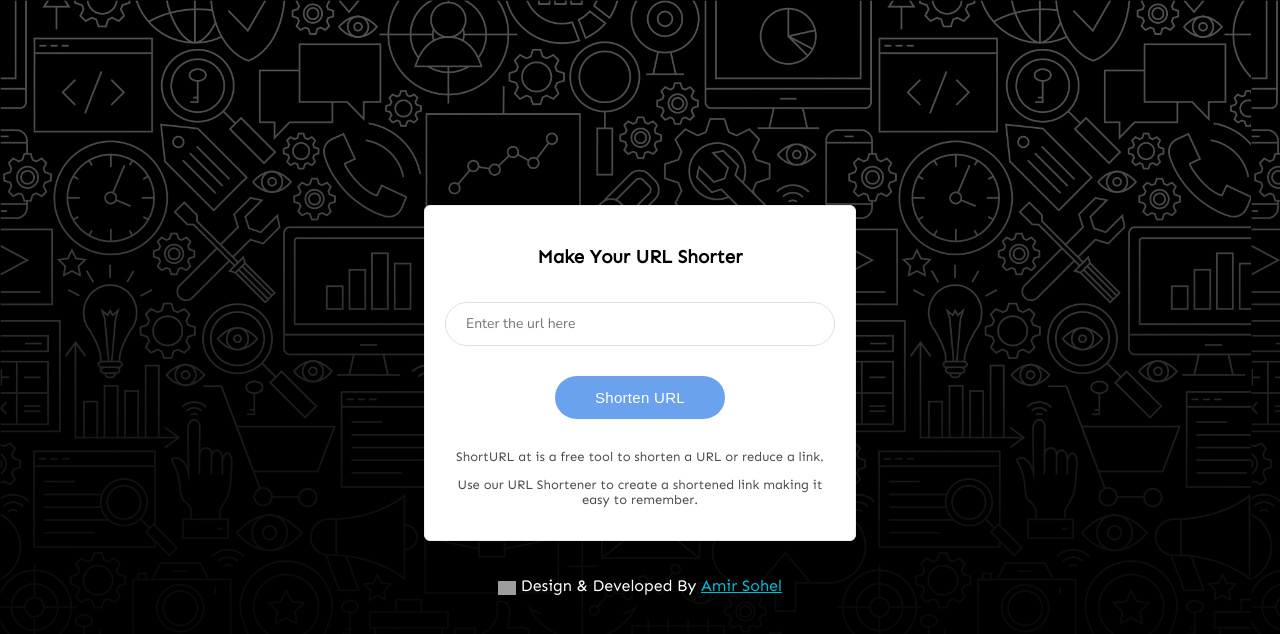
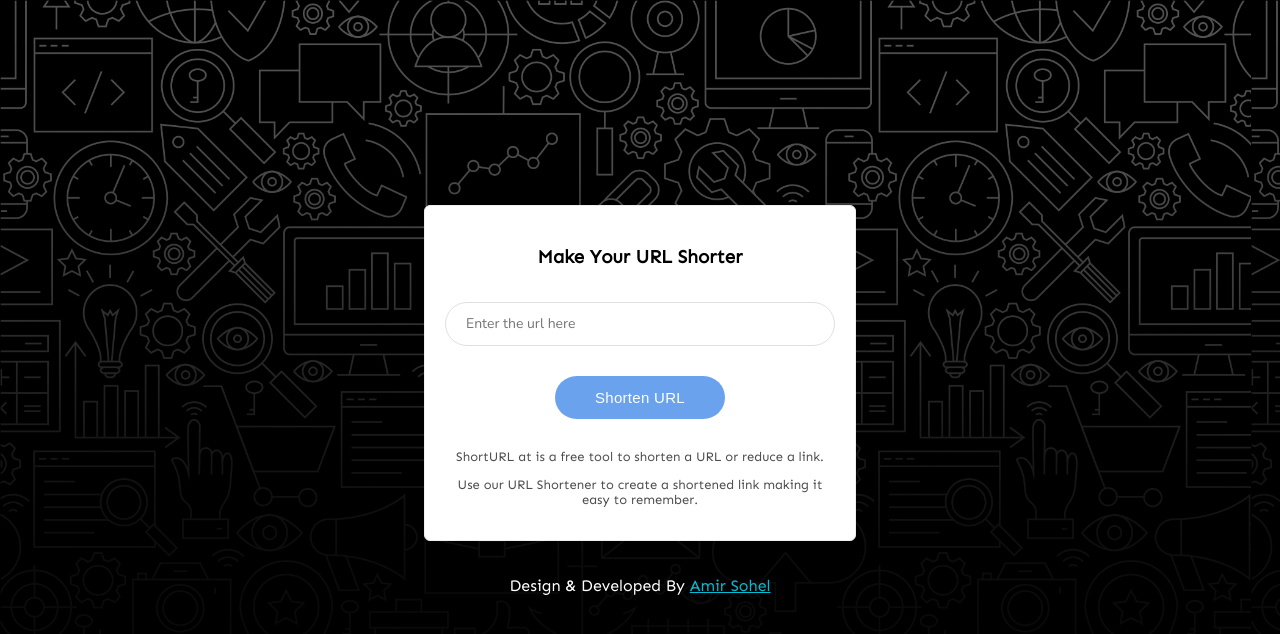
Before and after one commit to amirSohel007/url-shortner, an Angular app: page / in a window 1280 px wide. Shown: the top 634 px of the page. Built offline with nearby package versions, Linux system fonts and the light colour scheme; grey boxes are pictures that could not be loaded.

Commit message:
remove heart

```diff
--- a/src/app/app.component.html
+++ b/src/app/app.component.html
@@ -9,7 +9,7 @@
         <p>Use our URL Shortener to create a shortened link making it easy to remember.</p>
       </div>
     </div>
-    <p class="copyright"> <img src="https://pngimg.com/uploads/heart/heart_PNG51337.png" class="heart" alt=""> Design &
+    <p class="copyright">  Design &
       Developed By <a href="http://acodity.com" target="_blank">Amir Sohel</a></p>
   </div>
 </div>
--- a/src/styles.css
+++ b/src/styles.css
@@ -51,12 +51,6 @@ button {
     margin-bottom: 0;
 }
 
-.heart {
-    width: 18px;
-    position: relative;
-    top: 4px;
-}
-
 .app-content p {
     font-size: 13px;
     color: #4e4e4e;
```
